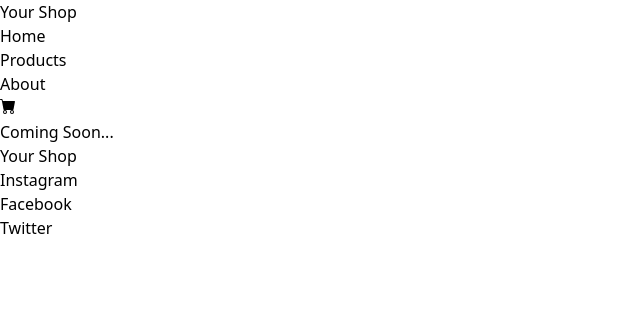
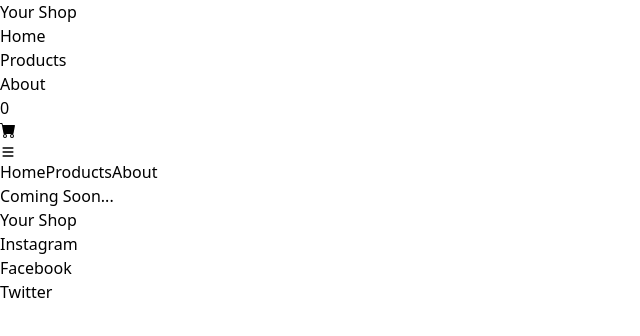
Before and after one commit to nurmohammad83/shopping-cart, a React (Vite) app: page /about in a window 1280 px wide. Shown: the top 336 px of the page, without its empty margins (0-640 px from the left). Built offline with nearby package versions, Linux system fonts and the light colour scheme.

Commit message:
Remove from cart

```diff
--- a/src/components/Banner.tsx
+++ b/src/components/Banner.tsx
@@ -1,9 +1,8 @@
 import { Link } from "react-router-dom"
-
 const Banner = () => {
   return (
 <section
-  className="relative z-0 bg-[url(https://images.unsplash.com/photo-1604014237800-1c9102c219da?ixlib=rb-1.2.1&ixid=MnwxMjA3fDB8MHxwaG90by1wYWdlfHx8fGVufDB8fHx8&auto=format&fit=crop&w=1770&q=80)] bg-cover bg-center bg-no-repeat"
+  className={`relative z-0 bg-[url(https://images.pexels.com/photos/1438865/pexels-photo-1438865.jpeg)] bg-cover bg-center bg-no-repeat`}
 >
   <div
     className="absolute inset-0 bg-white/75 sm:bg-transparent sm:from-white/95 sm:to-white/25 sm:bg-gradient-to-r "
--- a/src/components/Cart.tsx
+++ b/src/components/Cart.tsx
@@ -3,30 +3,39 @@
     HiOutlinePlus,
     HiOutlineTrash,
   } from 'react-icons/hi';
+import { useAppDispatch, useAppSelector } from '../redux/hook';
+import { IProduct } from '../types';
+import { addToCart, removeFromCart, removeOne } from '../redux/features/cart/cartSlice';
 const Cart = () => {
+  const { products, total } = useAppSelector((state) => state.cart);
+  const dispatch = useAppDispatch();
   return (
     <>
     <div>
     <h1 className="font-medium text-xl py-3">Your Cart</h1>
-  <div className="flex divide-y my-2 justify-between gap-4">
-    <img src="https://images.unsplash.com/photo-1526170375885-4d8ecf77b99f?ixlib=rb-1.2.1&amp;ixid=MXwxMjA3fDB8MHxwaG90by1wYWdlfHx8fGVufDB8fHw%3D&amp;auto=format&amp;fit=crop&amp;w=1350&amp;q=80" className="w-16 h-16 flex-shrink-0 object-cover" alt="" />
+  {
+    products.map((product:IProduct)=>(
+     <div key={product._id}>
+       <div className="flex divide-y my-2 justify-between gap-4">
+    <img src={product.image} className="w-16 h-16 flex-shrink-0 object-cover" alt="" />
     <div className="flex flex-1 justify-between flex-col">
     <div className="flex justify-between gap-4 text-black">
-      <span className="font-bold">Camerea</span>
-      <p>Price: 222</p>
+      <span className="font-bold">{product.name}</span>
+      <p>Price: ${product.price}</p>
     </div>
     <div>
     <div className="flex justify-between">
      <div className="flex gap-4 items-center justify-center">
-     <button  className="border rounded-full">
+     <button onClick={() => dispatch(addToCart(product))}  className="border rounded-full">
         <HiOutlinePlus size="20" />
       </button>
-      <span className="text-lg font-bold text-rose-600">5</span>
-      <button className="border rounded-full">
+      <span className="text-lg font-bold text-rose-600">{product?.quantity}</span>
+      <button onClick={() => dispatch(removeOne(product))}  className="border rounded-full">
         <HiMinus size="20" />
       </button>
      </div>
       <button
+      onClick={() => dispatch(removeFromCart(product))}
       >
         <HiOutlineTrash size="20" />
       </button>
@@ -35,14 +44,17 @@
     </div>
    </div>
 
+     </div>
+    ))
+  }
+  <div className="px-2 border-t mt-2 w-full flex flex-col gap-3">
+    <p className="text-xl">
+    Total Price: {total.toFixed(2)}
+
+    </p>
   </div>
-   <div className="px-2 border-t mt-2 w-full flex flex-col gap-3">
-      <p>Quantity: 5</p>
-      <p className="text-xl">
-        Total Price:$ {(5 * 3).toFixed(2)}{' '}
+  </div>
 
-      </p>
-    </div>
     </>
   )
 }
--- a/src/components/ProductCard.tsx
+++ b/src/components/ProductCard.tsx
@@ -9,10 +9,8 @@
 
 const ProductCard = ({ product }: IProps) => {
     const dispatch = useAppDispatch();
-
     const handleAddProduct = (product: IProduct) => {
       dispatch(addToCart(product));
-     alert('Add Product')
     };
   const { name, price, image ,status} = product;
   return (
@@ -51,7 +49,7 @@
              status === false
                 ? "cursor-not-allowed bg-red-500"
                 : "bg-blue-500/80 hover:bg-blue-600/90 "
-            }  flex-grow border-none py-2 rounded-md text-white font-medium tracking-wider flex justify-center items-center gap-5 transition`}
+            }  flex-grow border-none py-2 rounded-md text-white font-medium tracking-wider flex justify-center items-center gap-4 transition`}
           >
            <span> Add To Build</span>
            <span> <BsFillCartFill/></span>
--- a/src/layout/Header.tsx
+++ b/src/layout/Header.tsx
@@ -1,19 +1,29 @@
 import { Link } from "react-router-dom";
 import { BsFillCartFill } from "react-icons/bs";
-import {useState} from 'react'
+import { useState } from "react";
 import Cart from "../components/Cart";
+import { useAppSelector } from "../redux/hook";
+import { HiMenu, HiOutlineX } from "react-icons/hi";
 const Header = () => {
   const [showCart, setShowCart] = useState(false);
-
+  const { products } = useAppSelector((state) => state.cart);
+  const totalQuantity = products.reduce(
+    (accumulator, currentValue) => accumulator + currentValue?.quantity,
+    0
+  );
+  console.log(totalQuantity);
   const toggleCart = () => {
     setShowCart(!showCart);
   };
+  const [open, setOpen] = useState(false);
   return (
     <nav className="h-14 mx-auto flex justify-between items-center bg-gray-100 rounded-full m-2 max-w-7xl px-5">
       <div>
-        <h1 className="font-bold text-rose-700">Your Shop</h1>
+        <h1 className="font-bold text-rose-600">
+          Your <span className="text-black">Shop</span>
+        </h1>
       </div>
-      <ul className="h-full flex justify-center items-center  gap-5 font-semibold text-indigo-900">
+      <ul className="h-full hidden sm:flex justify-center items-center  gap-5 font-semibold text-indigo-900">
         <li>
           <Link to="/">Home</Link>
         </li>
@@ -24,8 +34,17 @@
           <Link to="/about">About</Link>
         </li>
       </ul>
-      <div className="relative z-50">
-          <button onClick={toggleCart}  className="bg-rose-700 flex justify-center items-center p-2 rounded-full">
+      <div className="relative flex gap-4 py-2 z-50">
+        <div className="">
+        <div className="absolute bottom-8 left-6">
+          <p className="flex h-2 w-2 items-center justify-center rounded-full text-xs text-black font-semibold bg-white p-2">
+            {totalQuantity}
+          </p>
+        </div>
+        <button
+          onClick={toggleCart}
+          className="bg-rose-700 flex justify-center items-center p-2 rounded-full"
+        >
           {/* Cart Icon */}
           <BsFillCartFill className="text-white " />
         </button>
@@ -35,6 +54,31 @@
           </div>
         )}
         </div>
+         <div className="text-3xl sm:hidden" onClick={() => setOpen(!open)}>
+          {
+            open ? <span><HiOutlineX /></span>:<span><HiMenu /></span>
+          }
+        </div>
+      </div>
+      <div
+        className={`content md:hidden bg-white fixed pt-16 z-50 h-screen w-full top-[15%] duration-500 ${
+          open ? "right-0" : "right-[-100%]"
+        }`}
+      >
+        <Link to={'/'}
+          className="block text-center text-lg font-semibold pb-2"
+        >
+          Home
+        </Link>
+        <Link to={'/products'} className="block text-center text-lg font-semibold pb-2" >
+          Products
+        </Link>
+        <Link to={'/about'} className="block text-center text-lg font-semibold pb-2">
+          About
+        </Link>
+
+
+      </div>
     </nav>
   );
 };
--- a/src/pages/About.tsx
+++ b/src/pages/About.tsx
@@ -1,6 +1,6 @@
 const About = () => {
   return (
-    <div className="text-rose-600 mt-10 font-bold text-2xl text-center flex justify-center items-center">Coming Soon...</div>
+    <div className="text-rose-600 h-screen font-bold text-2xl text-center mt-10">Coming Soon...</div>
   )
 }
 export default About;
--- a/src/pages/Products.tsx
+++ b/src/pages/Products.tsx
@@ -4,8 +4,10 @@
 
 
 const Products = () => {
-    const {data:products,isLoading,isError} = useGetProductsQuery(undefined)
+    const {data:products,isLoading} = useGetProductsQuery(undefined)
   return (
+   <>
+
     <div className="py-8 sm:py-16">
         <h1 className="text-center text-black font-medium text-4xl">Products</h1>
      <div className="grid grid-cols-1 sm:grid-cols-2 lg:grid-cols-3  gap-12 p-5 sm:py-16 sm:px-16">
@@ -14,8 +16,10 @@
           <ProductCard key={product?._id} product={product}/>
         ))
        }
+        {isLoading && <p className="text-red-600 font-bold text-4xl text-center">Loading...</p>}
       </div>
      </div>
+   </>
   )
 }
 export default Products
```
Lines whose indentation alone changed are shown as unchanged.
